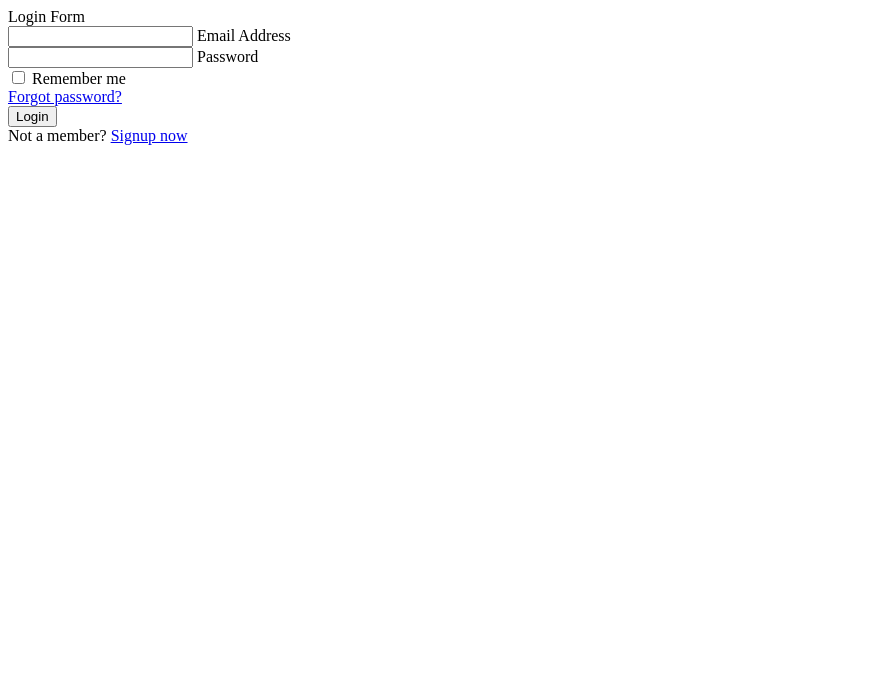
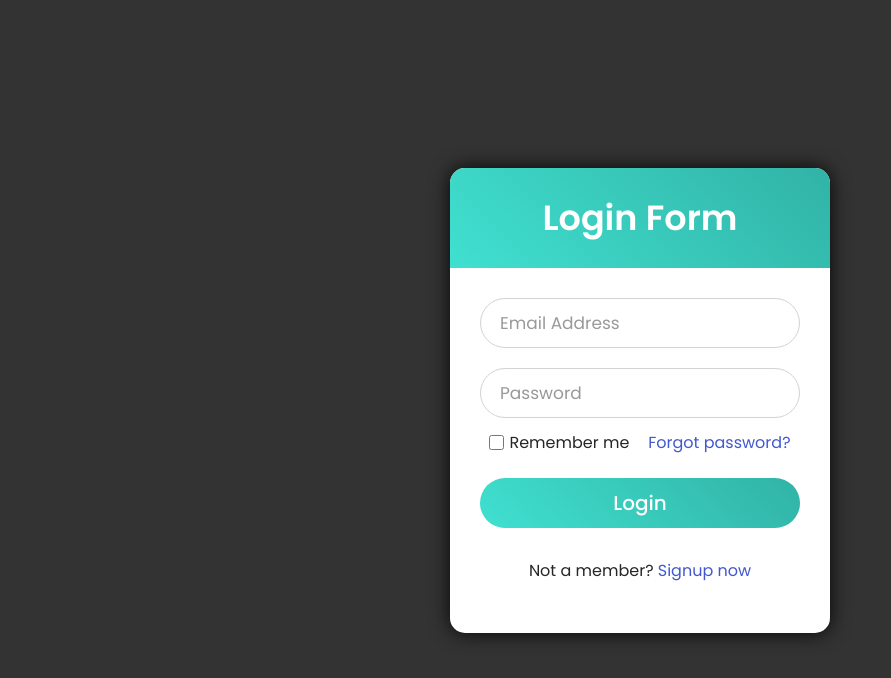
Before and after one commit to tiago-xavier-braga/e-profile, a website: page public/Login.html in a window 1280 px wide. Shown: the whole page, without its empty margins (0-891 px from the left). Drawn offline with Linux system fonts and the light colour scheme.

Commit message:
Consertei oque mandei errado

```diff
--- a/public/Login.html
+++ b/public/Login.html
@@ -7,7 +7,7 @@
     <meta name="viewport" content="width=device-width, initial-scale=1.0">
     <title>Register</title>
     <link rel="shortcut icon" href="Design/Logo_Prancheta 1.png" type="image/x-icon">
-    <link rel="stylesheet" href="stylesheets/style-register.css">
+    <link rel="stylesheet" href="stylesheets/style-login.css">
 
 </head>
 
```
Also changed, not shown: public/initial-page.html (+1 -1 lines).
